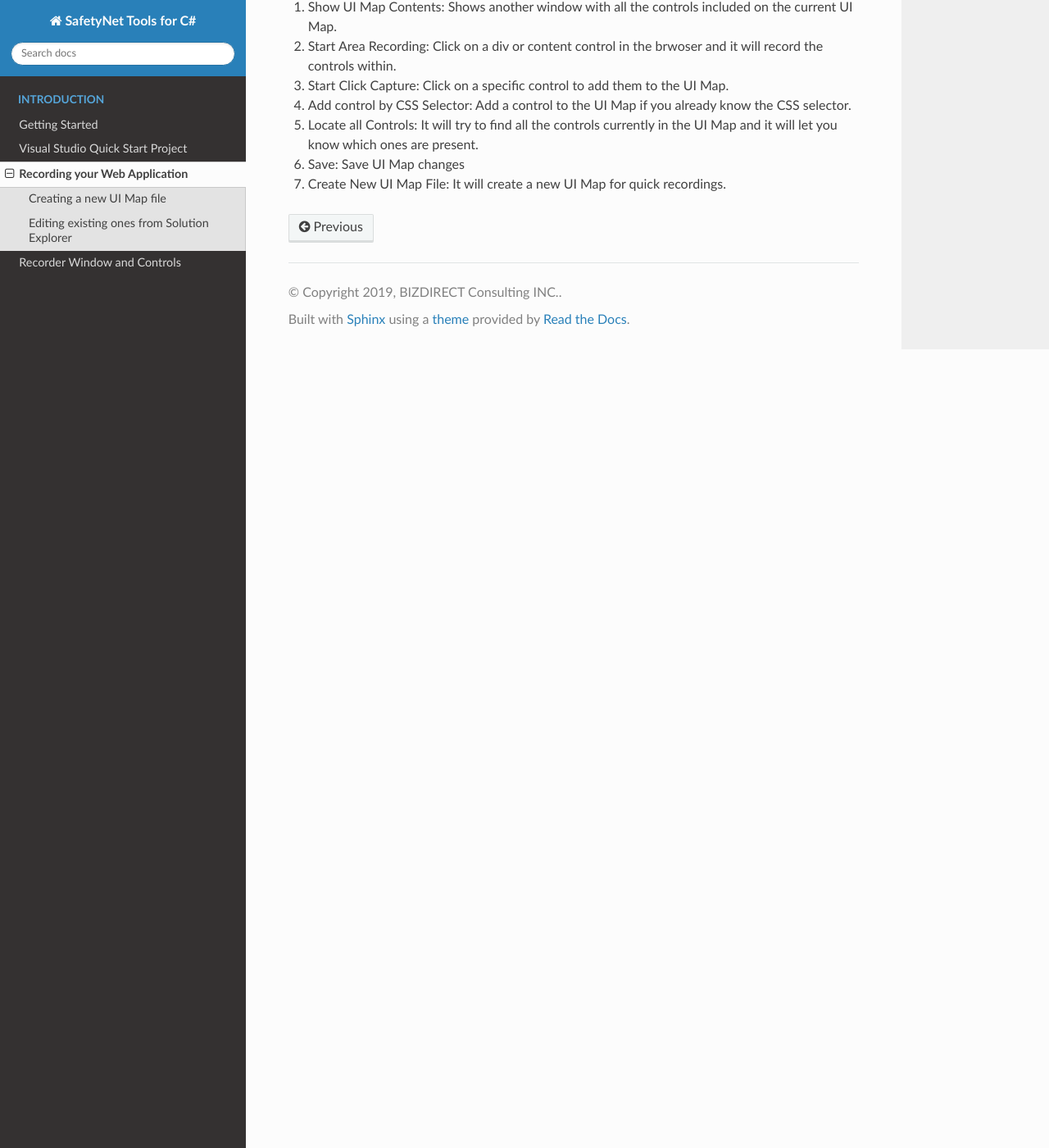
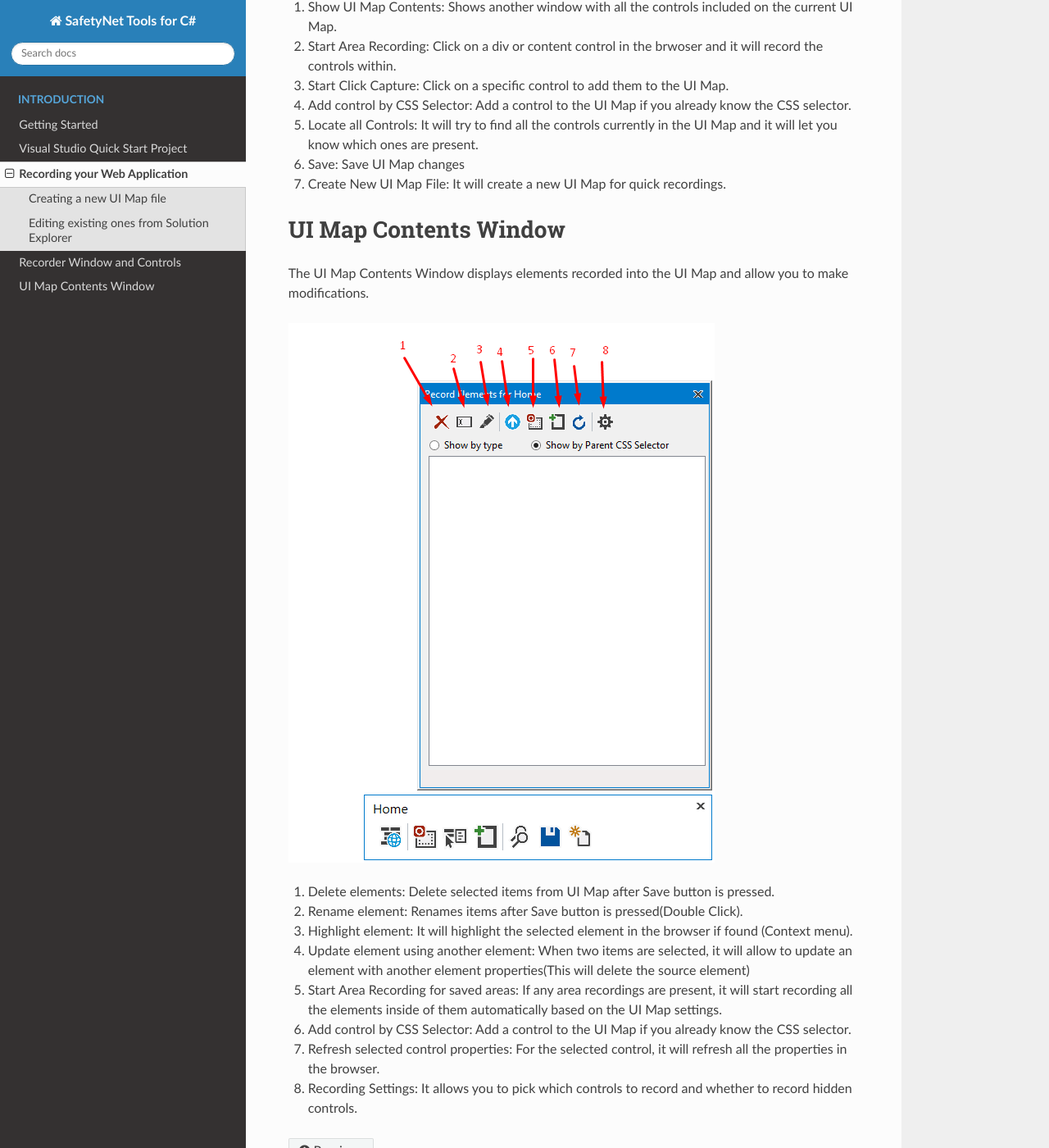
Before and after one commit to luis-cortina/SafetyNetDocs, a Sphinx documentation site: the page built from docs/intro/recording.rst, in a window 1280 px wide and 1400 px high, scrolled down 1740 px. Shown: the whole window at 82% size. Built offline with Sphinx 7.4.7 and the Read the Docs theme 2.0.0, drawn with Linux system fonts in a browser that asks for light colours.

Commit message:
recorder window doc

```diff
--- a/docs/intro/recording.rst
+++ b/docs/intro/recording.rst
@@ -39,3 +39,19 @@ Once the recorder and browser are ready, you will see the Recorder Window at the
 #. Locate all Controls: It will try to find all the controls currently in the UI Map and it will let you know which ones are present.
 #. Save: Save UI Map changes
 #. Create New UI Map File: It will create a new UI Map for quick recordings.
+
+UI Map Contents Window
+======================
+
+The UI Map Contents Window displays elements recorded into the UI Map and allow you to make modifications.
+
+.. image:: images/uimap_window_contents.png
+
+#. Delete elements: Delete selected items from UI Map after Save button is pressed.
+#. Rename element: Renames items after Save button is pressed(Double Click).
+#. Highlight element: It will highlight the selected element in the browser if found (Context menu).
+#. Update element using another element: When two items are selected, it will allow to update an element with another element properties(This will delete the source element)
+#. Start Area Recording for saved areas: If any area recordings are present, it will start recording all the elements inside of them automatically based on the UI Map settings.
+#. Add control by CSS Selector: Add a control to the UI Map if you already know the CSS selector.
+#. Refresh selected control properties: For the selected control, it will refresh all the properties in the browser.
+#. Recording Settings: It allows you to pick which controls to record and whether to record hidden controls.
```
Also changed, not shown: docs/intro/images/uimap_window_contents.png (added), 9 other files.
